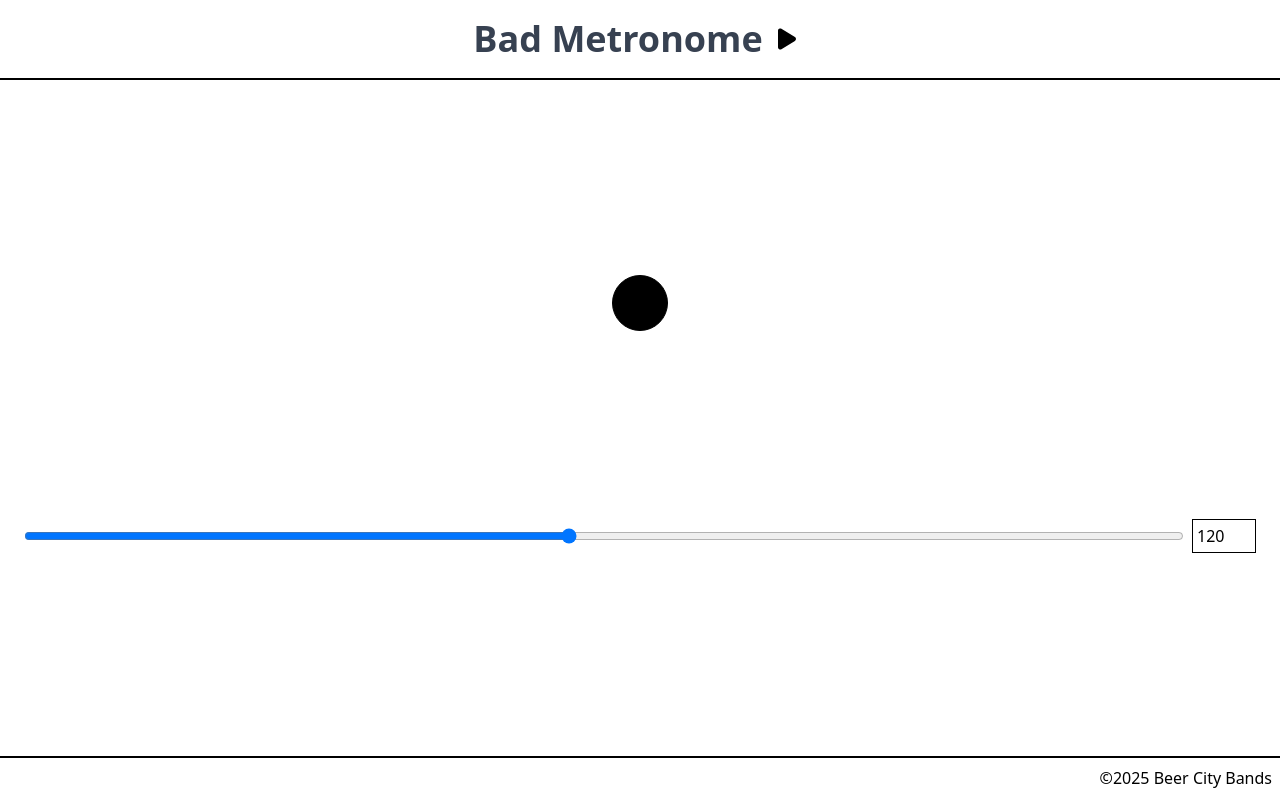
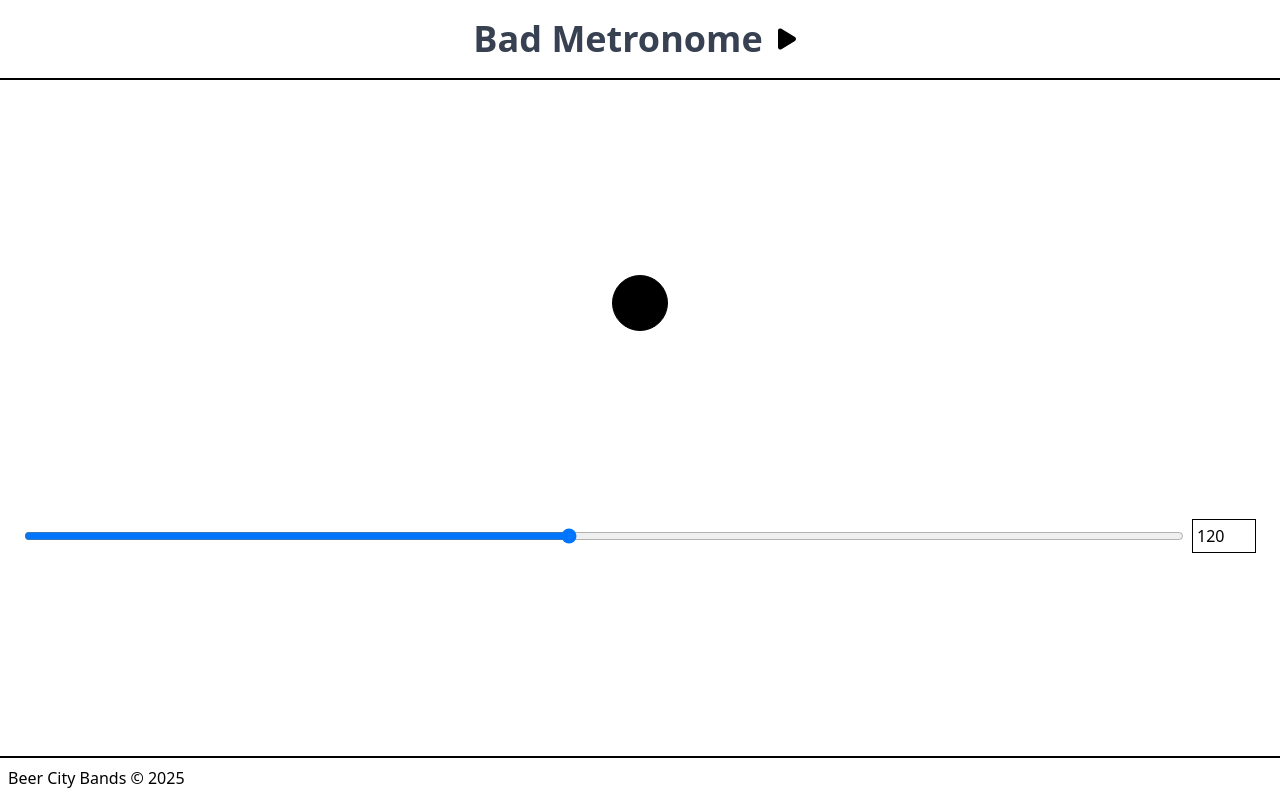
Before and after one commit to kylemichaelsullivan/bad-metronome, a React (Vite) app: page / in a window 1280 px wide. Built offline with nearby package versions, Linux system fonts and the light colour scheme.

Commit message:
UPDATE: NPM Dependencies (e.g., Vercel SpeedInsights)

```diff
--- a/package.json
+++ b/package.json
@@ -4,6 +4,12 @@
 	"version": "0.0.0",
 	"type": "module",
 	"prettier": "./prettier.config.js",
+	"pnpm": {
+		"onlyBuiltDependencies": [
+			"@vercel/speed-insights",
+			"esbuild"
+		]
+	},
 	"scripts": {
 		"dev": "vite",
 		"build": "tsc -b && vite build",
--- a/src/components/sections/Footer.tsx
+++ b/src/components/sections/Footer.tsx
@@ -2,8 +2,8 @@ function Footer() {
 	const year = new Date().getFullYear();
 
 	return (
-		<footer className='Footer items-center border-t-2 border-black p-2 text-right'>
-			<p>&copy;{`${year} Beer City Bands`}</p>
+		<footer className='Footer items-center border-t-2 border-black p-2'>
+			<p>{`Beer City Bands © ${year}`}</p>
 		</footer>
 	);
 }
--- a/src/main.tsx
+++ b/src/main.tsx
@@ -1,5 +1,7 @@
 import React from 'react';
 import ReactDOM from 'react-dom/client';
+
+import { SpeedInsights } from '@vercel/speed-insights/react';
 
 import { MetronomeProvider } from './context/Metronome.tsx';
 
@@ -11,6 +13,7 @@ ReactDOM.createRoot(document.getElementById('root')!).render(
 	<React.StrictMode>
 		<MetronomeProvider>
 			<App />
+			<SpeedInsights />
 		</MetronomeProvider>
-	</React.StrictMode>,
+	</React.StrictMode>
 );
```
Also changed, not shown: 1 other file (tests, documents, lock files or other folders).
